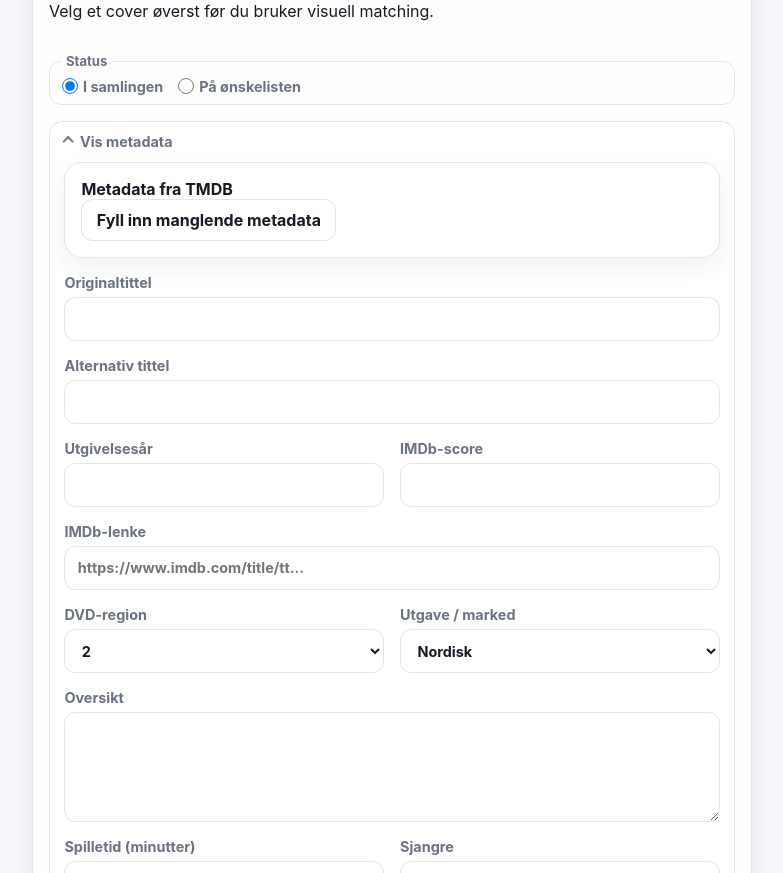
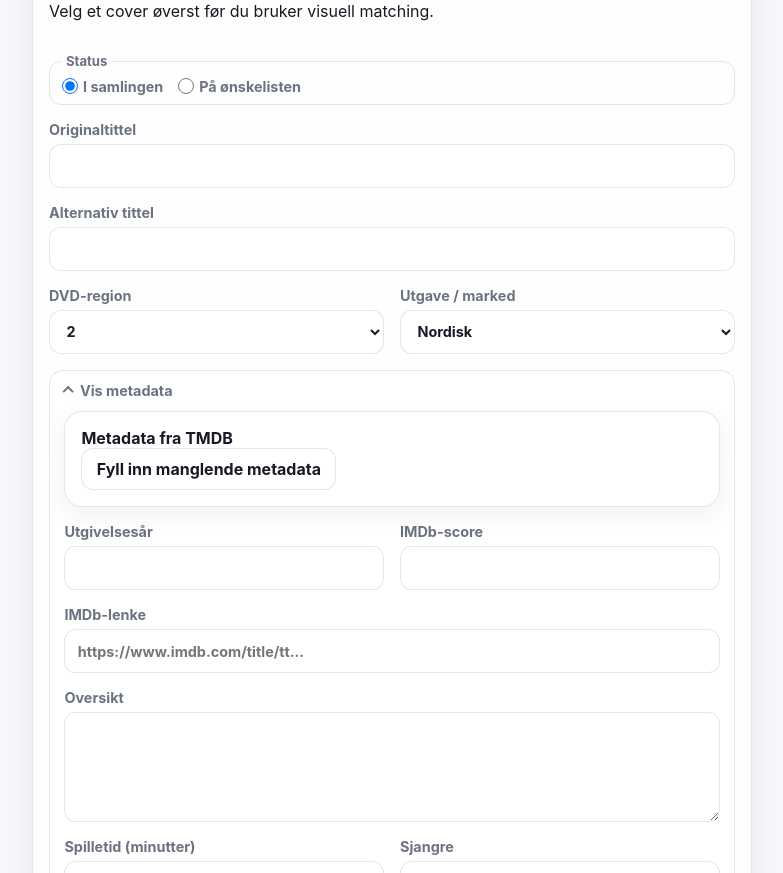
Before and after one commit to ArildHenrichsen/dvd-catalog, a Next.js app: page /releases/new in a window 1280 px wide. Shown: the part 440-1313 px from the top of the page, without its empty margins (64-847 px from the left). Built offline with nearby package versions, Linux system fonts and the light colour scheme.

Commit message:
Move key metadata fields below status in release form

```diff
--- a/components/release-form.tsx
+++ b/components/release-form.tsx
@@ -923,6 +923,74 @@ export function ReleaseForm({
           </label>
         </fieldset>
 
+        <label>
+          Originaltittel
+
+          <input
+            name="original_title"
+            required
+            value={originalTitle}
+            onChange={(event) => {
+              markManualField("original_title");
+              setOriginalTitle(event.target.value);
+            }}
+          />
+        </label>
+
+        <label>
+          Alternativ tittel
+
+          <input
+            name="alternative_title"
+            value={alternativeTitle}
+            onChange={(event) => {
+              markManualField("alternative_title");
+              setAlternativeTitle(event.target.value);
+            }}
+          />
+        </label>
+
+        <div className="two-col">
+          <label>
+            DVD-region
+
+            <select
+              name="region"
+              value={region}
+              onChange={(event) =>
+                setRegion(event.target.value)
+              }
+            >
+              <option value="2">2</option>
+              <option value="1">1</option>
+            </select>
+          </label>
+
+          <label>
+            Utgave / marked
+
+            <select
+              name="edition"
+              value={edition}
+              onChange={(event) =>
+                setEdition(event.target.value)
+              }
+            >
+              <option value="Nordisk">
+                Nordisk
+              </option>
+
+              <option value="UK">UK</option>
+
+              <option value="US">US</option>
+
+              <option value="Asia">Asia</option>
+
+              <option value="Annet">Annet</option>
+            </select>
+          </label>
+        </div>
+
         {release ? (
           <>
             <div className="disc-count-inline">
@@ -1082,45 +1150,6 @@ export function ReleaseForm({
                   )}
                 </section>
 
-                <label>
-                  Originaltittel
-
-                  <input
-                    name="original_title"
-                    required
-                    value={originalTitle}
-                    onChange={(event) =>
-                      {
-                        markManualField(
-                          "original_title",
-                        );
-                        setOriginalTitle(
-                          event.target.value,
-                        );
-                      }
-                    }
-                  />
-                </label>
-
-                <label>
-                  Alternativ tittel
-
-                  <input
-                    name="alternative_title"
-                    value={alternativeTitle}
-                    onChange={(event) =>
-                      {
-                        markManualField(
-                          "alternative_title",
-                        );
-                        setAlternativeTitle(
-                          event.target.value,
-                        );
-                      }
-                    }
-                  />
-                </label>
-
                 <div className="two-col">
                   <label>
                     Utgivelsesår
@@ -1192,59 +1221,6 @@ export function ReleaseForm({
                     placeholder="https://www.imdb.com/title/tt..."
                   />
                 </label>
-
-                <div className="two-col">
-                  <label>
-                    DVD-region
-
-                    <select
-                      name="region"
-                      value={region}
-                      onChange={(event) =>
-                        setRegion(
-                          event.target.value,
-                        )
-                      }
-                    >
-                      <option value="2">2</option>
-                      <option value="1">1</option>
-                    </select>
-                  </label>
-
-                  <label>
-                    Utgave / marked
-
-                    <select
-                      name="edition"
-                      value={edition}
-                      onChange={(event) =>
-                        setEdition(
-                          event.target.value,
-                        )
-                      }
-                    >
-                      <option value="Nordisk">
-                        Nordisk
-                      </option>
-
-                      <option value="UK">
-                        UK
-                      </option>
-
-                      <option value="US">
-                        US
-                      </option>
-
-                      <option value="Asia">
-                        Asia
-                      </option>
-
-                      <option value="Annet">
-                        Annet
-                      </option>
-                    </select>
-                  </label>
-                </div>
 
                 <label>
                   Oversikt
@@ -1433,45 +1409,6 @@ export function ReleaseForm({
               )}
                 </section>
 
-            <label>
-              Originaltittel
-
-              <input
-                name="original_title"
-                required
-                value={originalTitle}
-                onChange={(event) =>
-                  {
-                    markManualField(
-                      "original_title",
-                    );
-                    setOriginalTitle(
-                      event.target.value,
-                    );
-                  }
-                }
-              />
-            </label>
-
-            <label>
-              Alternativ tittel
-
-              <input
-                name="alternative_title"
-                value={alternativeTitle}
-                onChange={(event) =>
-                  {
-                    markManualField(
-                      "alternative_title",
-                    );
-                    setAlternativeTitle(
-                      event.target.value,
-                    );
-                  }
-                }
-              />
-            </label>
-
                 <div className="two-col">
               <label>
                 Utgivelsesår
@@ -1536,59 +1473,6 @@ export function ReleaseForm({
               />
             </label>
 
-            <div className="two-col">
-              <label>
-                DVD-region
-
-                <select
-                  name="region"
-                  value={region}
-                  onChange={(event) =>
-                    setRegion(
-                      event.target.value,
-                    )
-                  }
-                >
-                  <option value="2">2</option>
-                  <option value="1">1</option>
-                </select>
-              </label>
-
-              <label>
-                Utgave / marked
-
-                <select
-                  name="edition"
-                  value={edition}
-                  onChange={(event) =>
-                    setEdition(
-                      event.target.value,
-                    )
-                  }
-                >
-                  <option value="Nordisk">
-                    Nordisk
-                  </option>
-
-                  <option value="UK">
-                    UK
-                  </option>
-
-                  <option value="US">
-                    US
-                  </option>
-
-                  <option value="Asia">
-                    Asia
-                  </option>
-
-                  <option value="Annet">
-                    Annet
-                  </option>
-                </select>
-              </label>
-            </div>
-
             <label>
               Oversikt
 
```
